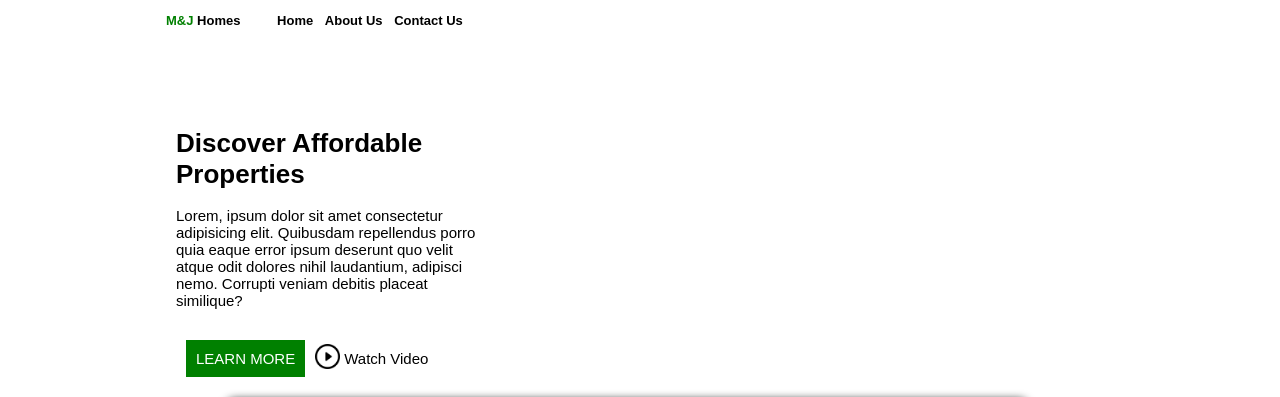
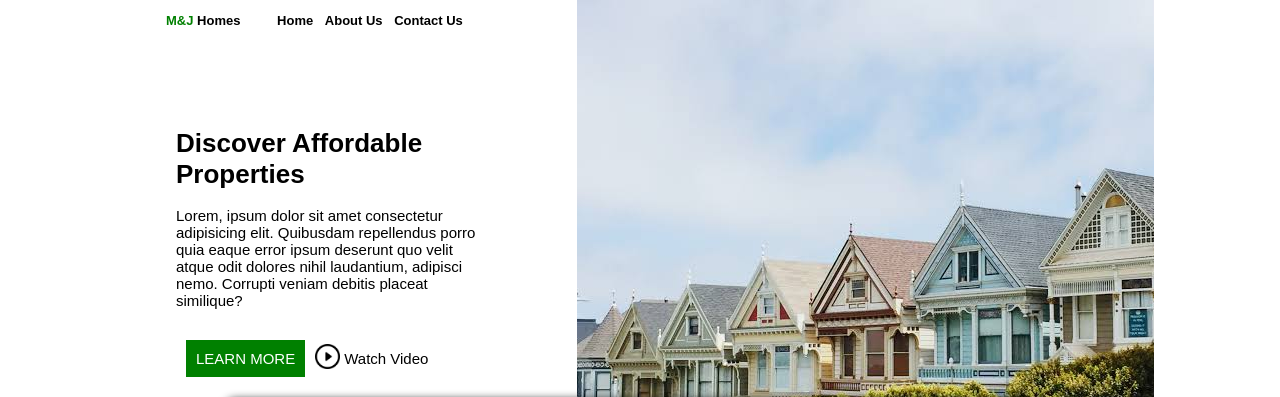
Before and after one commit to Kaydawg007/M-J-Homes, a plain HTML site: page Index.html in a window 1280 px wide. Shown: the top 397 px of the page. Drawn offline with Linux system fonts and the light colour scheme.

Commit message:
Update Index.html

```diff
--- a/Index.html
+++ b/Index.html
@@ -74,7 +74,7 @@
       top: 0;
       left: 40%; */
 
-      background-image: url("MJH.JPG");
+      background-image: url("/BelzUx/MJH.JPG");
       background-size: 640px * 500px;
       background-repeat: no-repeat;
     }
```
